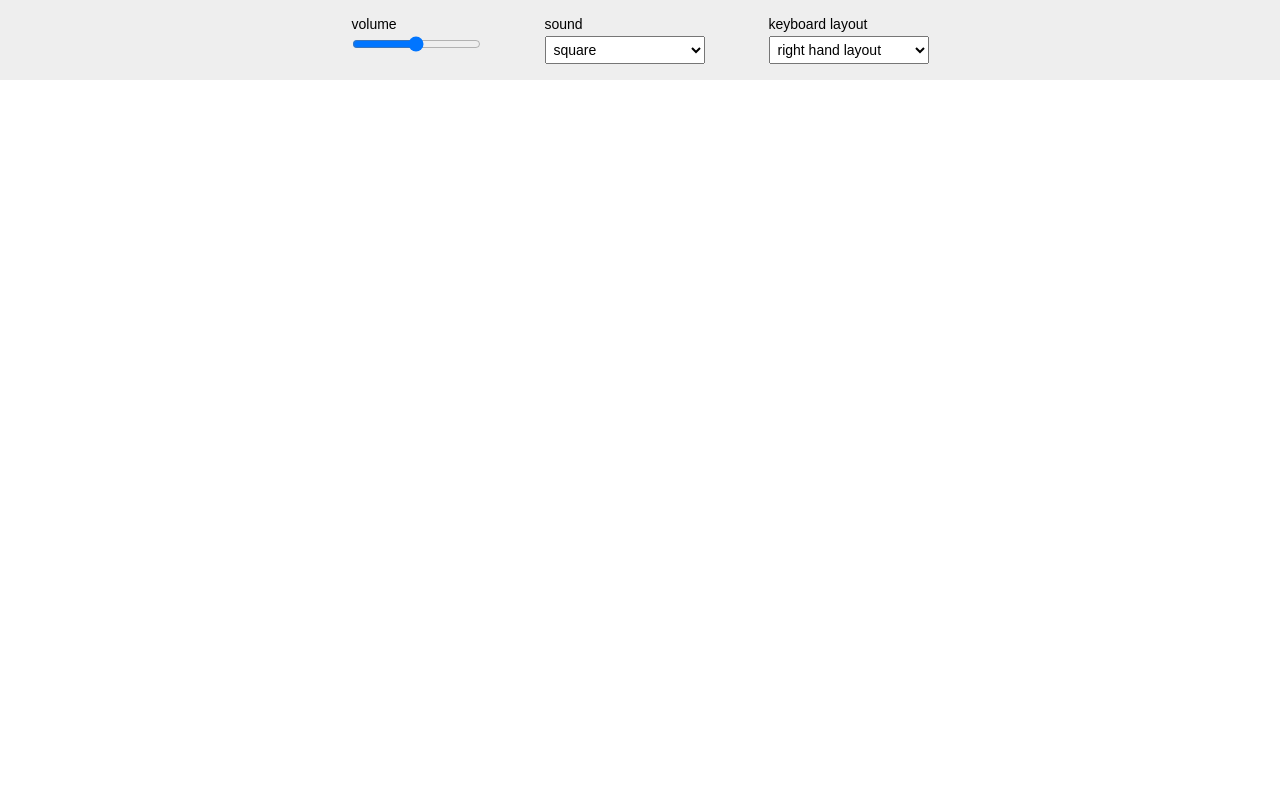
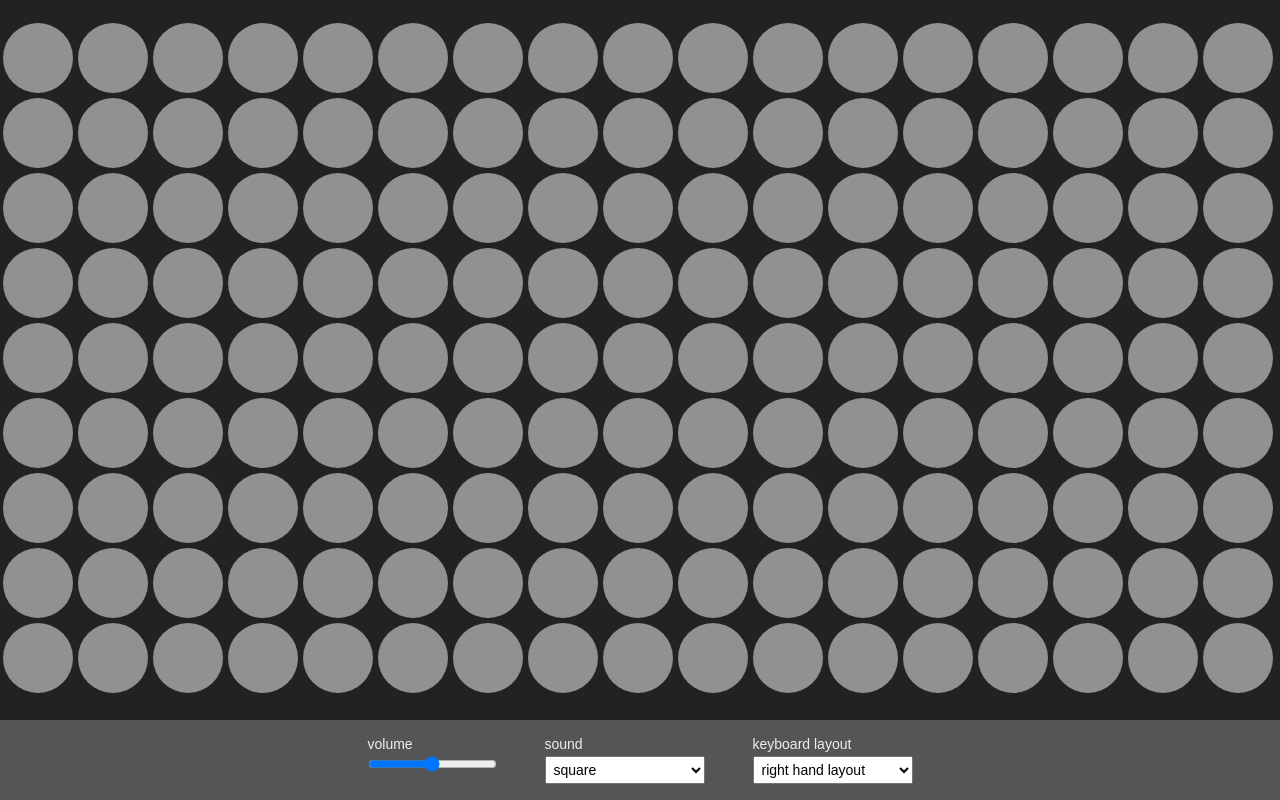
Before and after one commit to flojoho/keyboard, a plain HTML site: page index.html in a window 1280 px wide. Drawn offline with Linux system fonts and the light colour scheme.

Commit message:
added button grid, design changes

```diff
--- a/index.html
+++ b/index.html
@@ -1,12 +1,16 @@
 <!DOCTYPE html>
 <html>
   <head>
+    <meta charset="UTF-8">
+    <meta name="viewport" content="width=device-width, initial-scale=1.0">
+    <meta http-equiv="X-UA-Compatible" content="ie=edge">
     <title>Web Synthesizer</title>
     <script src="modules/index.js" type="module"></script>
     <link rel="stylesheet" href="styles.css">
   </head>
   <body>
-    <header>
+    <main id="buttonGridContainer"></main>
+    <footer>
       <div class="setting">
         <div>
           <label for="timbreSelect">
@@ -45,7 +49,6 @@
           </select>
         </div>
       </div>
-    </header>
-    <main id="buttonGridContainer"></main>
+    </footer>
   </body>
 </html>
--- /dev/null
+++ b/modules/ButtonGrid.js
@@ -0,0 +1,34 @@
+
+
+const buttonGridContainer = document.getElementById('buttonGridContainer');
+
+// buttonGridContainer.addEventListener('touchstart', () => console.log(123));
+// document.getElementsByTagName('footer')[0].addEventListener('touchend', () => console.log(123));
+
+export const render = () => {
+  const buttonDiameter = 70;
+  const spacing = 5;
+
+  const divWidth = buttonGridContainer.offsetWidth;
+  const divHeight = buttonGridContainer.offsetHeight;
+
+  const buttonsPerRow = Math.floor(divWidth / (buttonDiameter + spacing));
+  const buttonsPerColumn = Math.floor(divHeight / (buttonDiameter + spacing));
+
+  const marginX = (divWidth - (buttonsPerRow * (buttonDiameter + spacing))) / 2
+  const marginY = (divHeight - (buttonsPerColumn * (buttonDiameter + spacing))) / 2
+
+  for (let countY = 0; countY < buttonsPerColumn; countY++) {
+    for(let countX = 0; countX < buttonsPerRow; countX++) {
+      const noteButton = document.createElement('div');
+      noteButton.classList.add('note-button');
+
+      noteButton.style.width = `${ buttonDiameter }px`;
+      noteButton.style.height = `${ buttonDiameter }px`;
+      noteButton.style.left = `${ marginX + countX * (buttonDiameter + spacing) }px`;
+      noteButton.style.top = `${ marginY + countY * (buttonDiameter + spacing) }px`;
+
+      buttonGridContainer.appendChild(noteButton);
+    }
+  }
+}
--- a/modules/index.js
+++ b/modules/index.js
@@ -1,5 +1,8 @@
 import { noteNumberFromKey, transposeUp, transposeDown, changeLayout } from './KeyMapping.js';
 import AudioHandler from './AudioHandler.js';
+import { render } from './ButtonGrid.js';
+
+render();
 
 function incrementStatistics(data) {
   let statistics = JSON.parse(localStorage.getItem('statistics'));
--- a/styles.css
+++ b/styles.css
@@ -10,18 +10,21 @@ body {
   display: flex;
   flex-direction: column;
   height: 100vh;
+  background-color: #222222;
+  color: #eeeeee;
+  overscroll-behavior: contain; /* disable pull to refresh */
 }
 
-header {
+footer {
   width: 100%;
-  background-color: #EEEEEE;
+  background-color: #555555;
   padding: 16px;
   display: flex;
   justify-content: center;
 }
 
-header>div {
-  margin: 0 32px;
+footer>div {
+  margin: 0 24px;
 }
 
 main {
@@ -43,3 +46,10 @@ label {
   display: block;
   margin-bottom: 4px;
 }
+
+.note-button {
+  border-radius: 50%;
+  background-color: white;
+  position: absolute;
+  opacity: 0.5;
+}
```
Also changed, not shown: modules/NoteButton.js (added, +20 -0 lines), modules/TouchKey.js (deleted, +0 -13 lines), README.md, modules/KeyGrid.js (deleted).
